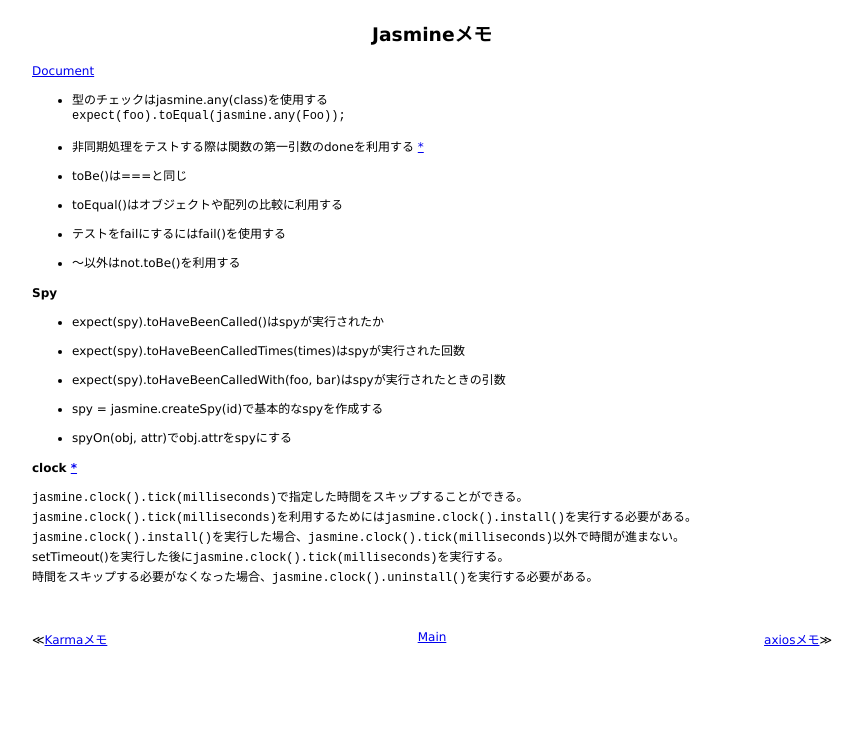
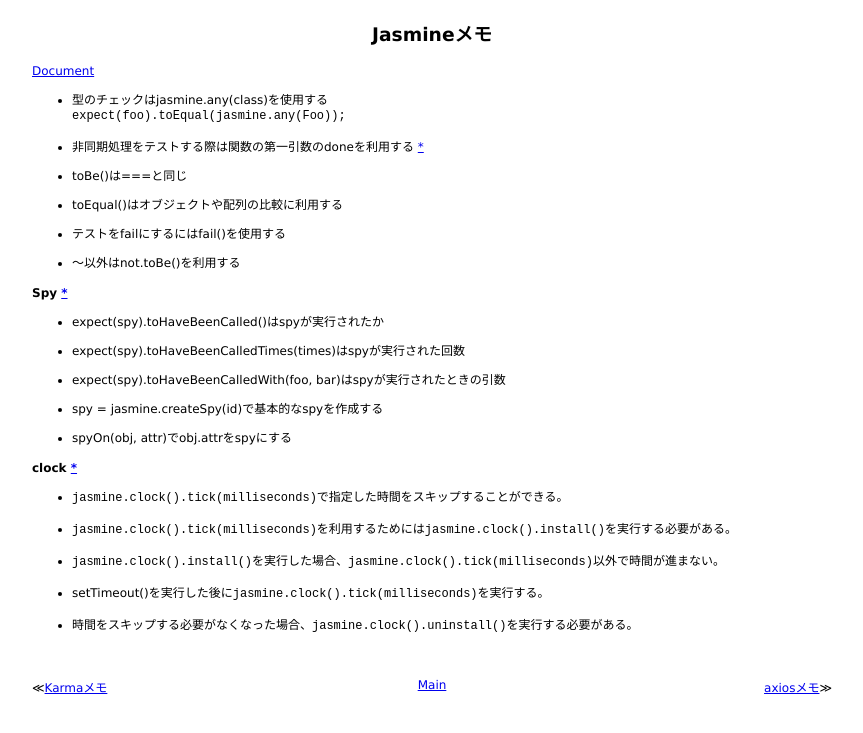
Before and after one commit to 38elements/38elements.github.com, a Jekyll site: the page built from _posts/2017-03-09-jasmine.md, in a window 1280 px wide. Shown: the top 733 px of the page, without its empty margins (208-1071 px from the left). Built offline with Jekyll 4.4.1, drawn with Linux system fonts in a browser that asks for light colours.

```diff
--- a/_posts/2017-03-09-jasmine.md
+++ b/_posts/2017-03-09-jasmine.md
@@ -17,7 +17,7 @@ title: Jasmineメモ
 
 * ～以外はnot.toBe()を利用する
 
-#### Spy
+#### Spy [\*](https://jasmine.github.io/edge/introduction#section-Spies)
 
 * expect(spy).toHaveBeenCalled()はspyが実行されたか
 
@@ -31,8 +31,12 @@ title: Jasmineメモ
 
 #### clock [\*](https://jasmine.github.io/edge/introduction#section-Jasmine_Clock)
 
-`jasmine.clock().tick(milliseconds)`で指定した時間をスキップすることができる。
-`jasmine.clock().tick(milliseconds)`を利用するためには`jasmine.clock().install()`を実行する必要がある。
-`jasmine.clock().install()`を実行した場合、`jasmine.clock().tick(milliseconds)`以外で時間が進まない。
-setTimeout()を実行した後に`jasmine.clock().tick(milliseconds)`を実行する。
-時間をスキップする必要がなくなった場合、`jasmine.clock().uninstall()`を実行する必要がある。
+* `jasmine.clock().tick(milliseconds)`で指定した時間をスキップすることができる。
+
+* `jasmine.clock().tick(milliseconds)`を利用するためには`jasmine.clock().install()`を実行する必要がある。
+
+* `jasmine.clock().install()`を実行した場合、`jasmine.clock().tick(milliseconds)`以外で時間が進まない。
+
+* setTimeout()を実行した後に`jasmine.clock().tick(milliseconds)`を実行する。
+
+* 時間をスキップする必要がなくなった場合、`jasmine.clock().uninstall()`を実行する必要がある。
```
